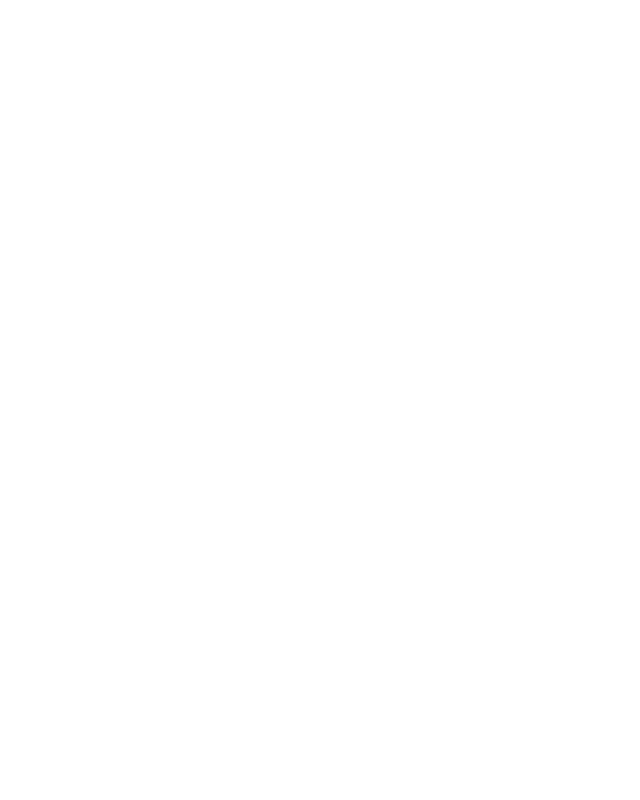
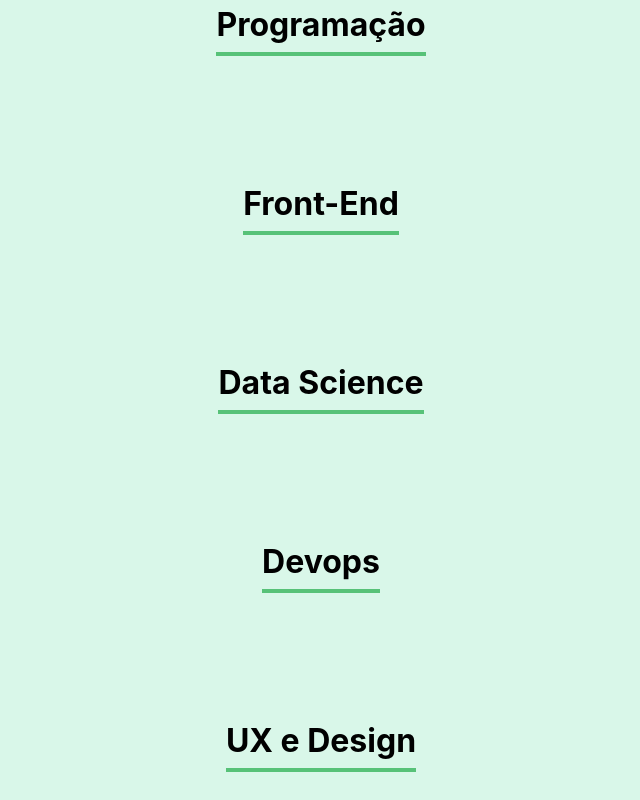
Before and after one commit to LuizSSampaio/organo, a React (Create React App) app: page / in a window 1280 px wide. Shown: the part 1560-2360 px from the top of the page, without its empty margins (319-959 px from the left). Before the commit the page ends 1501 px from the top, so only its background shows below. Built offline with nearby package versions, Linux system fonts and the light colour scheme.

Commit message:
Team component added

```diff
--- a/src/App.jsx
+++ b/src/App.jsx
@@ -1,6 +1,7 @@
 import { useState } from "react";
 import Banner from "./components/banner";
 import Form from "./components/form";
+import Team from "./components/team";
 
 const App = () => {
     const [collaborators, setCollaborators] = useState([]);
@@ -14,6 +15,13 @@
         <div>
             <Banner />
             <Form addCollaborator={collaborator => newCollaborator(collaborator)}/>
+            <Team name="Programação"/>
+            <Team name="Front-End"/>
+            <Team name="Data Science"/>
+            <Team name="Devops"/>
+            <Team name="UX e Design"/>
+            <Team name="Mobile"/>
+            <Team name="Inovação e Gestão"/>
         </div>
     );
 }
--- /dev/null
+++ b/src/components/team/index.jsx
@@ -0,0 +1,11 @@
+import "./style.css";
+
+const Team = (props) => {
+    return (
+        <section className="team">
+            <h3>{props.name}</h3>
+        </section>
+    );
+}
+
+export default Team;
--- /dev/null
+++ b/src/components/team/style.css
@@ -0,0 +1,12 @@
+.team {
+    text-align: center;
+    padding: 32px;
+    background-color: #d9f7e9;
+}
+
+.team h3 {
+    font-size: 32px;
+    padding-bottom: 8px;
+    display: inline-block;
+    border-bottom: 4px solid #57c278;
+}
```
